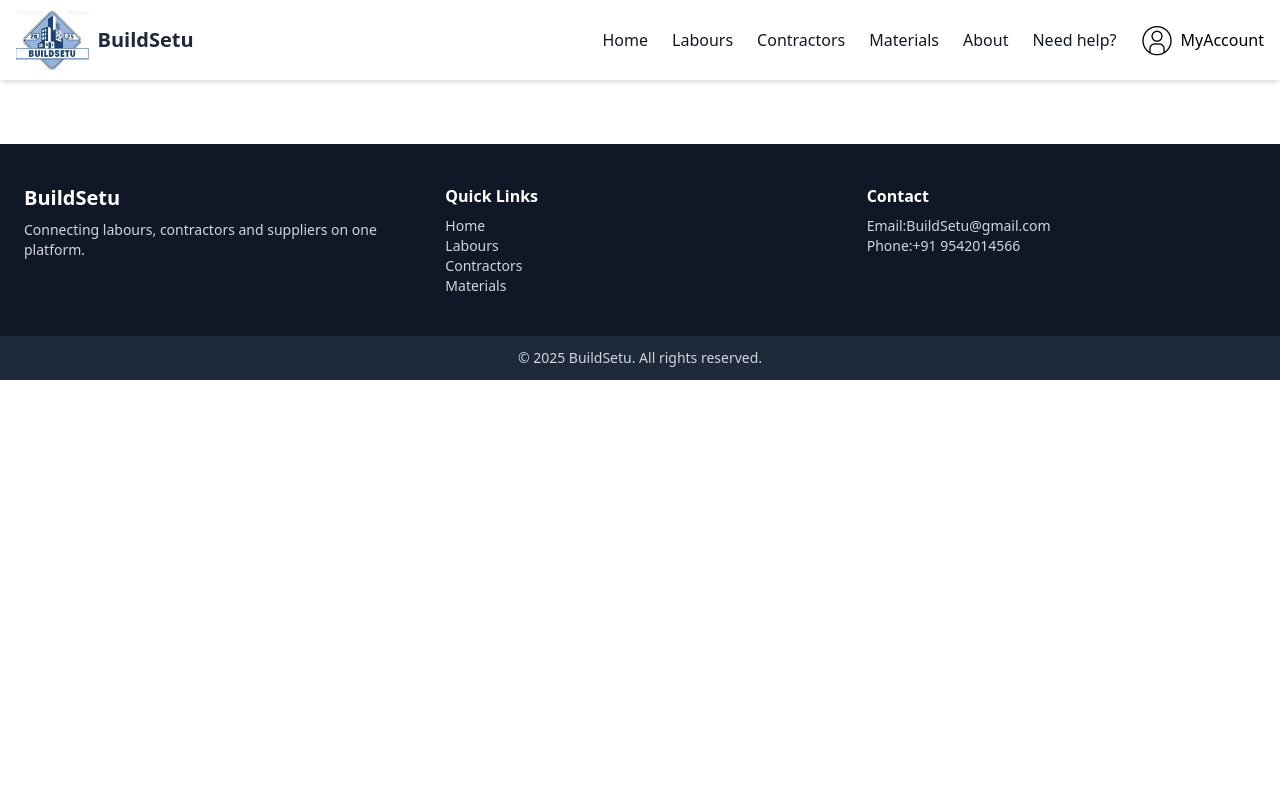
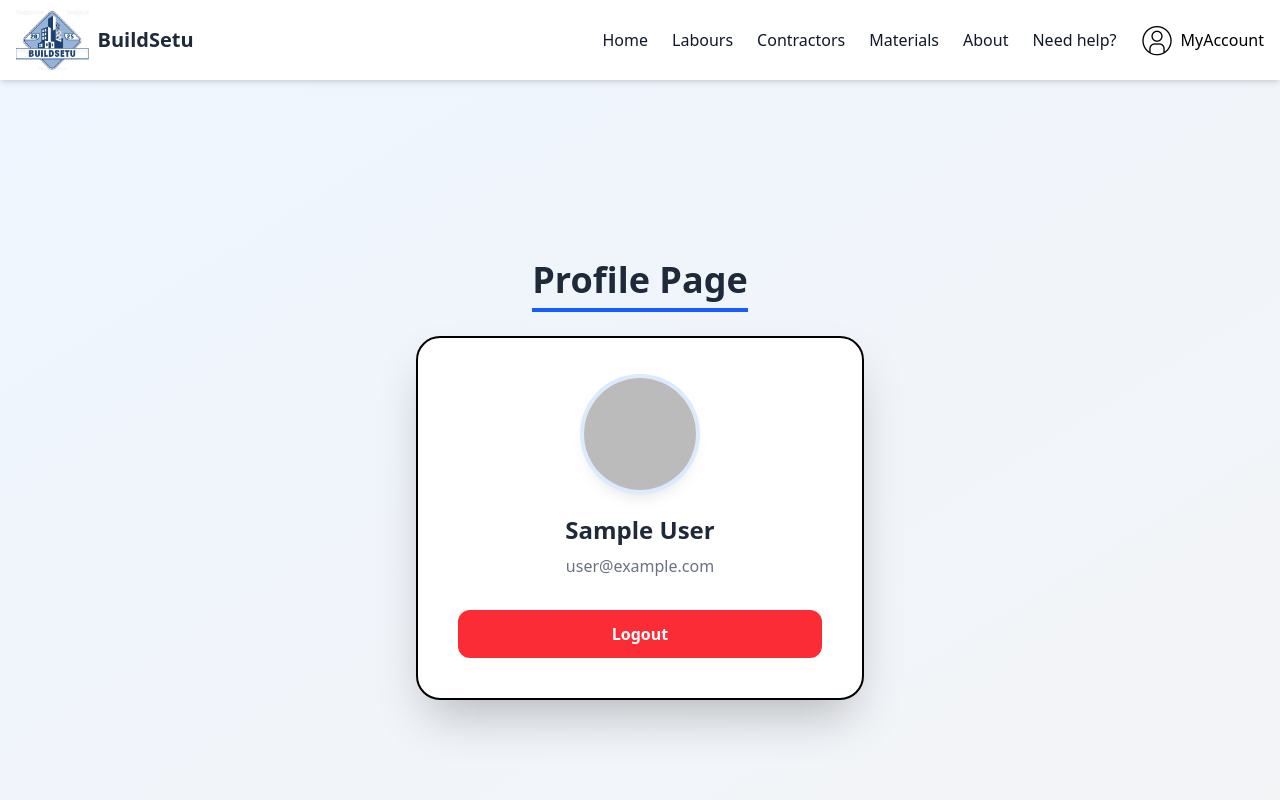
Before and after one commit to v-i-j-ay/BuildSetu-frontend, a React (Vite) app: page /profile in a window 1280 px wide. Shown: the top 800 px of the page. Built offline with nearby package versions, Linux system fonts and the light colour scheme; no server answers; sample sign-in values are in the browser's storage.

Commit message:
add notification and updates

```diff
--- a/package.json
+++ b/package.json
@@ -14,6 +14,7 @@
     "firebase": "^12.9.0",
     "react": "^19.2.0",
     "react-dom": "^19.2.0",
+    "react-hot-toast": "^2.6.0",
     "react-router-dom": "^7.10.1",
     "tailwindcss": "^4.1.18",
     "vite-plugin-pwa": "^1.2.0"
--- a/src/App.jsx
+++ b/src/App.jsx
@@ -12,11 +12,14 @@ import Suppliers from "./pages/Suppliers";
 import About from "./pages/About";
 import Contact from "./pages/Contact";
 import AuthPage from "./components/Authpage";
+import Profile from "./pages/Profile";
 
 import ScrollToTop from "./components/ScrollToTop";
 
 import ProtectedRoute from "./components/ProtectedRoute"; //verify pages
 import { AuthProvider } from "./context/AuthContext";     //global data
+
+import { Toaster } from "react-hot-toast";
 
 
 function App() {
@@ -25,6 +28,7 @@ function App() {
     <AuthProvider>
       <Navbar/>
       <ScrollToTop/>
+      <Toaster position="top-right" />
       <Routes>
         <Route path="/" element={<Home/>}/>
           {/* 🔒 PROTECTED ROUTES */}
@@ -33,6 +37,9 @@ function App() {
         <Route path="/suppliers" element={<ProtectedRoute><Suppliers/></ProtectedRoute>}/>
         <Route path="/about" element={<About/>}/>
         <Route path="/contact" element={<ProtectedRoute><Contact/></ProtectedRoute>}/>
+           <Route path="/profile" element={ <ProtectedRoute>  <Profile /></ProtectedRoute> }/>
+
+
 
         <Route path="/login" element={<AuthPage />} />
       </Routes>
--- a/src/components/Authpage.jsx
+++ b/src/components/Authpage.jsx
@@ -1,36 +1,15 @@
-import React, { useEffect, useState } from "react";
-import { onAuthStateChanged } from "firebase/auth";
-import { auth } from "../firebase";
+import { Navigate } from "react-router-dom";
 import { useAuth } from "../context/AuthContext";
-
 import Login from "../pages/Login";
-import Profile from "../pages/Profile";
 
 const AuthPage = () => {
-  const [user, setLocalUser] = useState(null);
-  const { setUser } = useAuth(); //  global context
-  const [loading, setLoading] = useState(true);
+  const { user, loading } = useAuth();
 
-  useEffect(() => {
-          // onAuthStateChanged listens for login/logout changes
-    const unsub = onAuthStateChanged(auth, (currentUser) => {
-      setLocalUser(currentUser); // local UI
-      setUser(currentUser);      // global auth state
-      setLoading(false);
-    });
+  if (loading) return <div>Loading...</div>;
 
-    return () => unsub();
-  }, []);
+  if (user) return <Navigate to="/profile" replace />;
 
-  if (loading) {
-    return (
-      <div className="min-h-screen flex items-center justify-center">
-        Loading...
-      </div>
-    );
-  }
-
-  return user ? <Profile user={user} /> : <Login />; //Login page switches to Profile after login
+  return <Login />;
 };
 
 export default AuthPage;
--- a/src/components/ProtectedRoute.jsx
+++ b/src/components/ProtectedRoute.jsx
@@ -2,11 +2,11 @@ import { Navigate } from "react-router-dom";
 import { useAuth } from "../context/AuthContext";
 
 export default function ProtectedRoute({ children }) {
-  const { user } = useAuth();
+  const { user, loading } = useAuth();
 
-  if (!user) {
-    return <Navigate to="/login" />;
-  }
+  if (loading) return <div>Loading...</div>;
+
+  if (!user) return <Navigate to="/login" replace />;
 
   return children;
 }
--- a/src/context/AuthContext.jsx
+++ b/src/context/AuthContext.jsx
@@ -1,12 +1,24 @@
-import { createContext, useContext, useState } from "react";
+import { createContext, useContext, useEffect, useState } from "react";
+import { onAuthStateChanged } from "firebase/auth";
+import { auth } from "../firebase";
 
 const AuthContext = createContext();
 
 export function AuthProvider({ children }) {
   const [user, setUser] = useState(null);
+  const [loading, setLoading] = useState(true);
+
+  useEffect(() => {
+    const unsub = onAuthStateChanged(auth, (currentUser) => {
+      setUser(currentUser);
+      setLoading(false);
+    });
+
+    return () => unsub();
+  }, []);
 
   return (
-    <AuthContext.Provider value={{ user, setUser }}>
+    <AuthContext.Provider value={{ user, loading }}>
       {children}
     </AuthContext.Provider>
   );
--- a/src/pages/Login.jsx
+++ b/src/pages/Login.jsx
@@ -4,12 +4,20 @@ import go from "../photos/go.jpg";
 import { signInWithPopup } from "firebase/auth";
 import { auth, googleProvider } from "../firebase";
 import { useNavigate } from "react-router-dom";
+import toast from "react-hot-toast";
 const Login = () => {
 const navigate = useNavigate();
-  async function signIn(){
+  async function signIn() {
+  try {
     await signInWithPopup(auth, googleProvider);
-    navigate("/");
+
+    toast.success("Login successful 🚀");
+
+    navigate("/profile");
+  } catch (error) {
+    toast.error("Login failed");
   }
+}
 
   return (
     <div className="min-h-screen bg-gray-100 flex items-center justify-center px-4">
--- a/src/pages/Profile.jsx
+++ b/src/pages/Profile.jsx
@@ -1,22 +1,41 @@
 import React from "react";
 import { signOut } from "firebase/auth";
+import { useNavigate } from "react-router-dom";
 import { auth } from "../firebase";
+import { useAuth } from "../context/AuthContext";
+import toast from "react-hot-toast";
 
-const Profile = ({ user }) => {
-  async function logout() {
+const Profile = () => {
+  const { user } = useAuth();
+  const navigate = useNavigate();
+
+ async function logout() {
+  try {
     await signOut(auth);
+
+    toast.success("Logged out successfully 👋");
+
+    navigate("/login");
+  } catch (error) {
+    toast.error("Logout failed");
+  }
+}
+
+  // Safety check (shouldn't happen if ProtectedRoute works)
+  if (!user) {
+    return null;
   }
 
   return (
-    <div className="min-h-screen bg-linear-to-br  from-blue-50 to-gray-100 flex flex-col items-center justify-center px-4">
+    <div className="min-h-screen bg-linear-to-br from-blue-50 to-gray-100 flex flex-col items-center justify-center px-4">
 
       {/* Heading */}
       <h1 className="text-4xl font-bold text-gray-800 border-b-4 border-blue-600 pb-2">
-    Profile Page
-  </h1>
+        Profile Page
+      </h1>
 
       {/* Profile Card */}
-      <div className="w-full max-w-md mt-5 bg-white rounded-3xl p-10 text-center shadow-2xl border-2   hover:shadow-blue-200 transition duration-300">
+      <div className="w-full max-w-md mt-6 bg-white rounded-3xl p-10 text-center shadow-2xl border-2 hover:shadow-blue-200 transition duration-300">
 
         <img
           src={user.photoURL}
```
Also changed, not shown: 1 other file (tests, documents, lock files or other folders).
